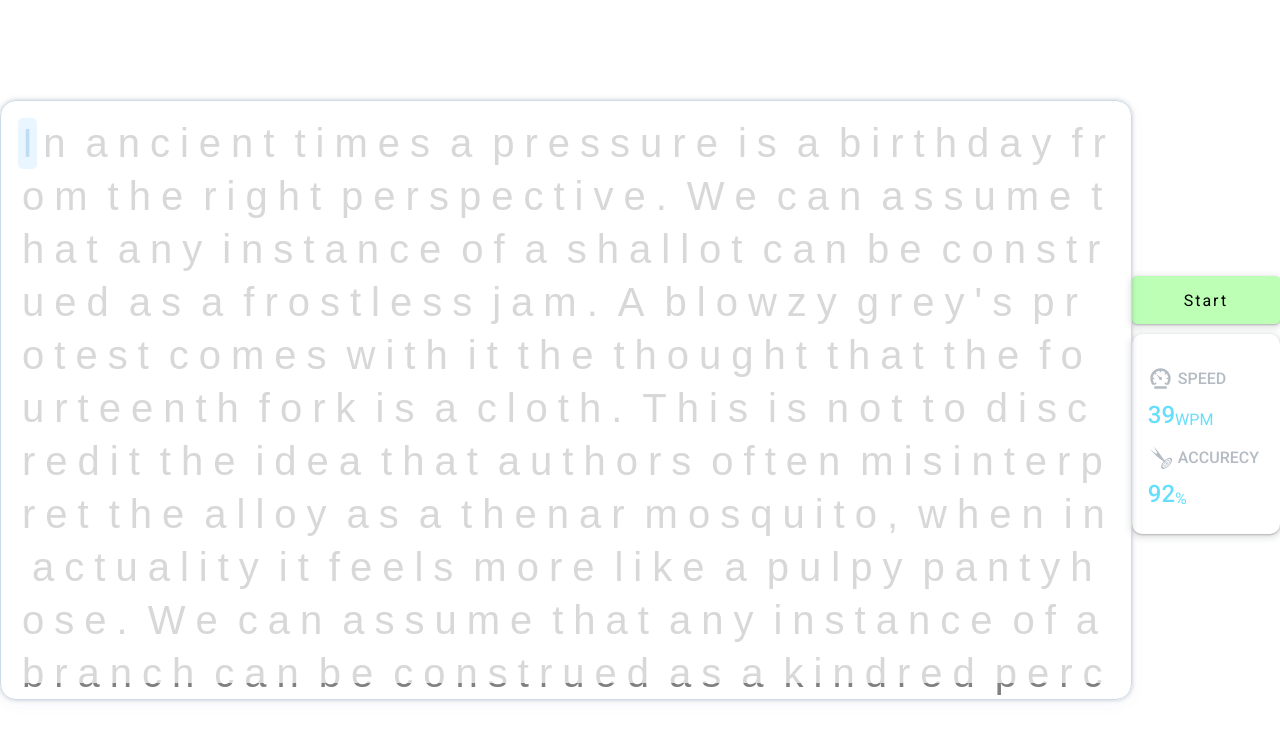
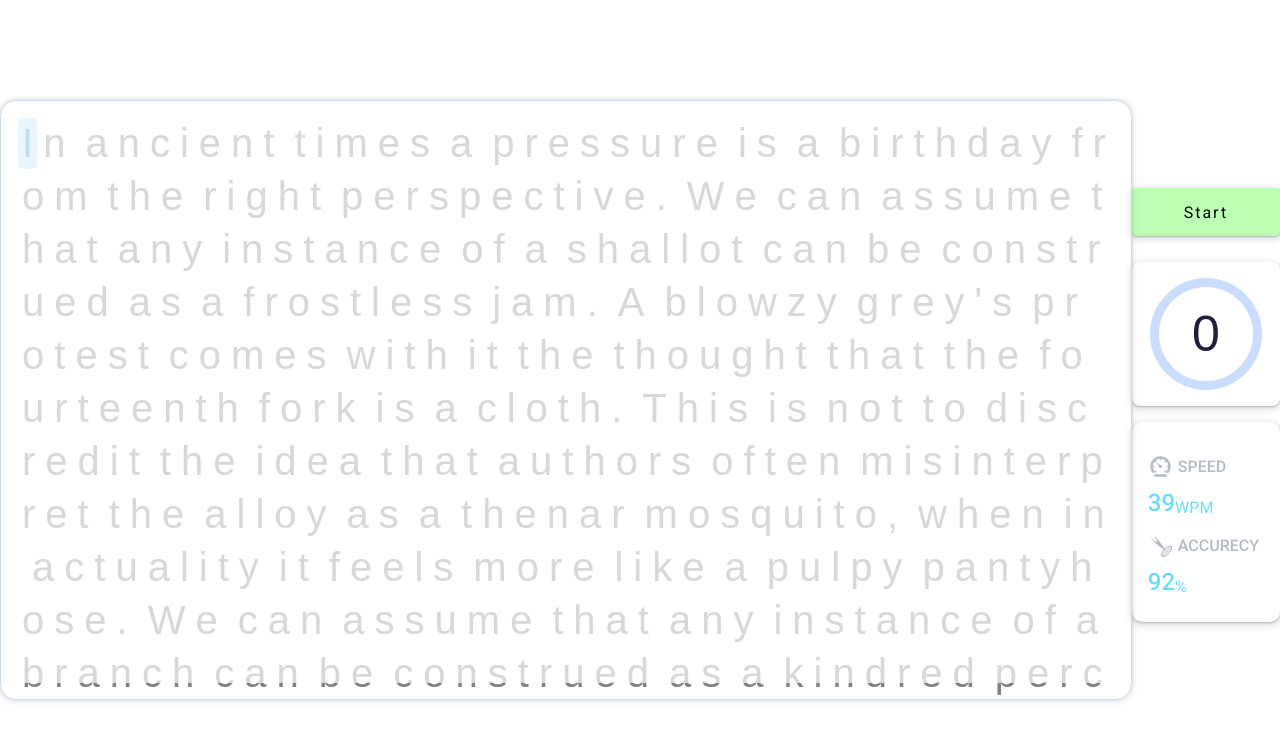
Before and after one commit to vinayak41/flash.type, a React app in the folder frontend/: page / in a window 1280 px wide. Shown: the top 740 px of the page. Built offline with nearby package versions, Linux system fonts and the light colour scheme.

Commit message:
countdown

```diff
--- /dev/null
+++ b/frontend/src/components/CountDown.jsx
@@ -0,0 +1,54 @@
+import React from "react";
+import styled from "styled-components";
+
+const Wrapper = styled.div`
+  width: 100%;
+  background-color: #ffffff;
+  border-radius: 8px;
+  display: grid;
+  place-items: center;
+  box-shadow: rgba(60, 64, 67, 0.3) 0px 1px 2px 0px,
+    rgba(60, 64, 67, 0.15) 0px 2px 6px 2px;
+  margin: 1rem 0;
+`;
+
+const CircularProgress = styled.div`
+  position: relative;
+  height: 7rem;
+  width: 7rem;
+  border-radius: 50%;
+  display: grid;
+  place-items: center;
+  background: conic-gradient(
+    #4d5bf9 ${(props) => props.time * 360/props.maxTime}deg,
+    #cadcff ${(props) => props.time * 360/props.maxTime}deg
+  );
+  margin: 1rem;
+  &::before {
+    content: "";
+    position: absolute;
+    height: 84%;
+    width: 84%;
+    background-color: #ffffff;
+    border-radius: 50%;
+  }
+`;
+
+const ValueContainer = styled.div`
+  position: relative;
+  font-family: "Poppins", sans-serif;
+  font-size: 50px;
+  color: #231c3d;
+`;
+
+const CountDown = ({time, maxTime}) => {
+  return (
+    <Wrapper>
+      <CircularProgress time={time} maxTime={maxTime}>
+        <ValueContainer>{time}</ValueContainer>
+      </CircularProgress>
+    </Wrapper>
+  );
+};
+
+export default CountDown;
--- a/frontend/src/components/TypingBox.jsx
+++ b/frontend/src/components/TypingBox.jsx
@@ -83,17 +83,18 @@ const TypingBox = forwardRef(
     setCurrentIndex,
     typingContainerRef,
     testStart,
-    setTestStart,
+    // setTestStart,
+    wrongCharIndexList,
+    setWrongCharIndexList,
   }) => {
     const [text, setText] = useState(data[1]);
-    const [wrongCharIndexList, setWrongCharIndexList] = useState([]);
 
     // const handleTypingContainerOnFocus = () => {
     //   setTestStart(true);
     // };
 
     const handleTypingContainerOnBlur = (event) => {
-      if(testStart) {
+      if (testStart) {
         typingContainerRef?.current.focus();
       }
     };
--- a/frontend/src/pages/Test.jsx
+++ b/frontend/src/pages/Test.jsx
@@ -1,5 +1,6 @@
 import React, { useEffect, useState, useRef } from "react";
 import styled from "styled-components";
+import CountDown from "../components/CountDown";
 import LiveResult from "../components/LiveResult";
 import StartButton from "../components/StartButton";
 import TypingBox from "../components/TypingBox";
@@ -18,10 +19,27 @@ const Test = () => {
   const [currentIndex, setCurrentIndex] = useState(0);
   const [testStart, setTestStart] = useState(false);
   const typingContainerRef = useRef();
+  const [wrongCharIndexList, setWrongCharIndexList] = useState([]);
+  const [time, setTime] = useState(0);
+  const maxTime = 60
+
+  const startTimer = () => {
+    const timerInterval = setInterval(() => {
+        setTime(prevTime => {
+          if(prevTime >= maxTime) {
+            clearInterval(timerInterval)
+            setTestStart(false)
+            return prevTime
+          }
+          return prevTime + 1;
+        })
+    }, 1000)
+  }
 
   const handleStartTest = () => {
     typingContainerRef?.current.focus();
     setTestStart(true);
+    startTimer();
   };
 
   useEffect(() => {
@@ -40,10 +58,13 @@ const Test = () => {
         typingContainerRef={typingContainerRef}
         testStart={testStart}
         setTestStart={setTestStart}
+        wrongCharIndexList={wrongCharIndexList}
+        setWrongCharIndexList={setWrongCharIndexList}
       />
       <RightSection>
         {testStart ? null : <StartButton handleStartTest={handleStartTest} />}
-        <LiveResult typingContainerRef={typingContainerRef} />
+        <CountDown time={time} maxTime={maxTime} />
+        <LiveResult />
       </RightSection>
     </Wrapper>
   );
```
